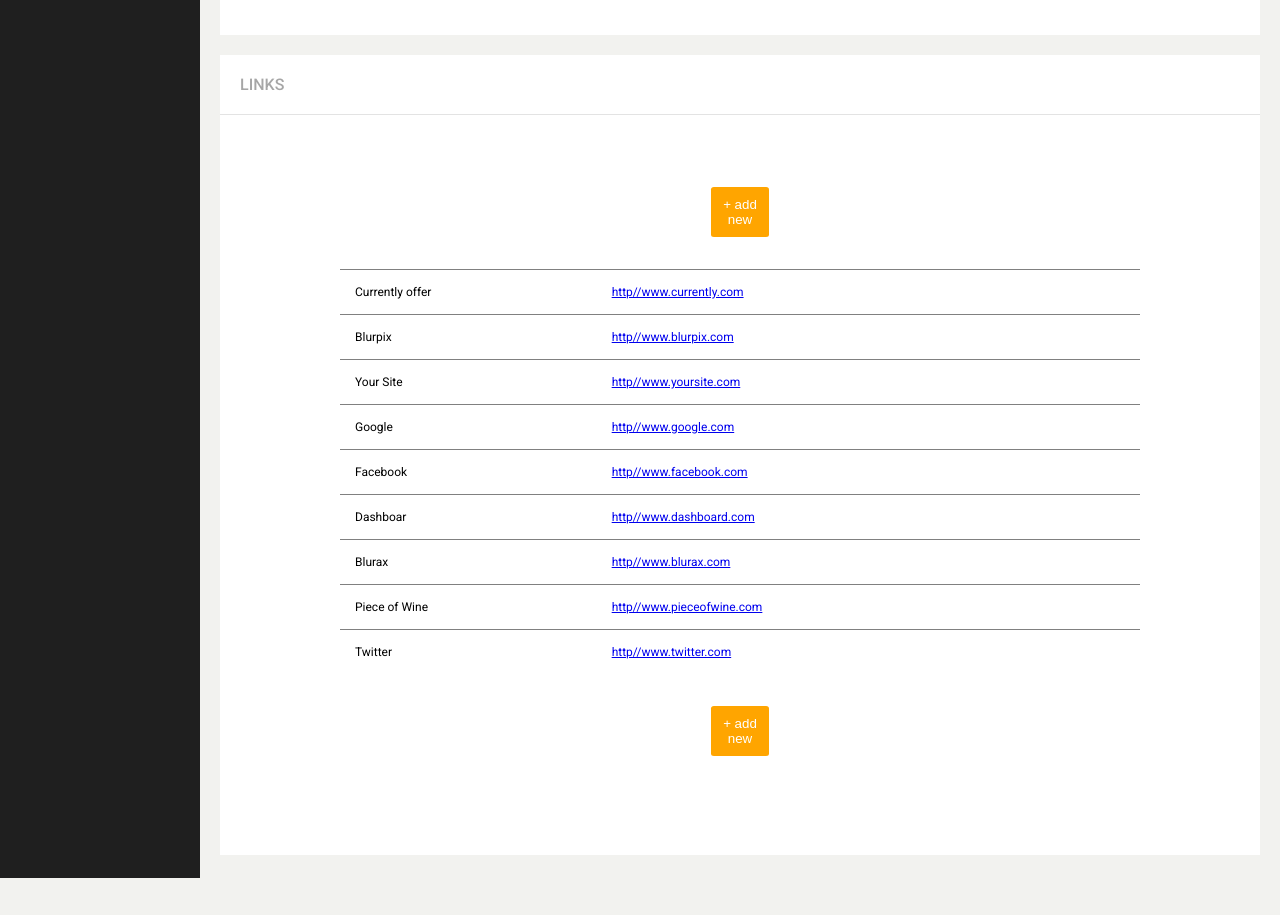
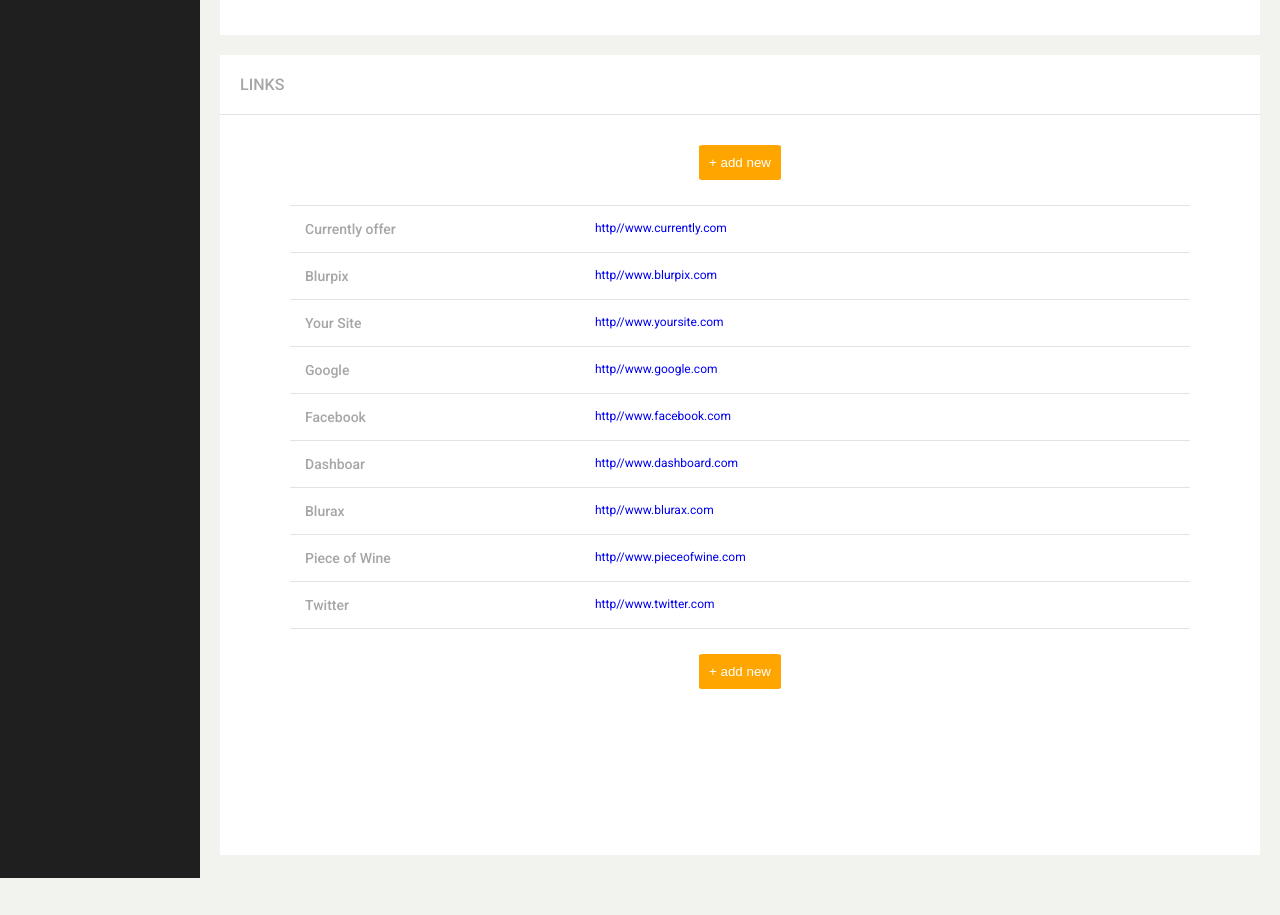
Before and after one commit to dave8git/dashboard-project, a plain HTML site: page index.html in a window 1280 px wide. Shown: the part 842-1757 px from the top of the page. Before the commit the page ends 1720 px from the top, so only its background shows below. Drawn offline with nearby package versions, Linux system fonts and the light colour scheme.

Commit message:
add styles for content-2

```diff
--- a/index.html
+++ b/index.html
@@ -54,7 +54,7 @@
                     <div class="content-grey-line-vertical"></div>
                     <span class="content-date-2">16.05.2016</span><img src="icons/calendar.svg" class="img-icon-cal">
             </div>
-            <button class="display-inline-block content-date-button button-orange"><img src="icons/refresh.svg" class="img-icon-refresh"></button>
+            <button class="display-inline-block content-date-button button-orange content-button-orange-size"><img src="icons/refresh.svg" class="img-icon-refresh"></button>
         </div>
     </div>
         <div class="content-grey-line"></div>
@@ -87,10 +87,10 @@
         <div class="content content-2">
                 <div class="gs">LINKS</div>
                 <div class="content-grey-line"></div>
+                <div class="links-wrapper">
                 <div class="container-2">
-
-                        <div class="text-align-center"><button class="button-orange padding-15-button-orange">+ add new</button></div>
-                        <div class="row padding-normal border-row-btm-top hover-efct flex-links">
+                        <div class="text-align-center"><button class="button-orange margin-bottom-25">+ add new</button></div>
+                        <div class="row padding-normal hover-efct flex-links">
                             <div class="col-4">
                                 <span>Home page</span>
                             </div>
@@ -101,10 +101,10 @@
                                 <img src="icons/links-orange.svg" class="sidebar-img-icon links-orange icon-hidden"><img src="icons/trash.svg" class="sidebar-img-icon icon-trash icon-hidden">
                             </div>
                         </div>
-
-                        <div class="row padding-normal border-row-btm-top hover-efct">
+                        <div class="content-grey-line"></div>
+                        <div class="row padding-normal hover-efct">
                             <div class="col-4 name-to-link-hidden">
-                                <span>Currently offer</span>
+                                <span class="gs-2">Currently offer</span>
                             </div>
                             <div class="col-4">
                                 <span><a href="#" class="no-style-links">http//www.currently.com</a></span>
@@ -113,9 +113,10 @@
                                 <img src="icons/links-orange.svg" class="sidebar-icon-sidebar links-orange"><img src="icons/trash.svg" class="sidebar-img-icon icon-trash">
                             </div>
                         </div>
-                        <div class="row padding-normal border-row-btm-top hover-efct">
+                        <div class="content-grey-line"></div>
+                        <div class="row padding-normal hover-efct">
                             <div class="col-4 name-to-link-hidden">
-                                <span>Blurpix</span>
+                                <span class="gs-2">Blurpix</span>
                             </div>
                             <div class="col-4">
                                 <span><a href="#" class="no-style-links">http//www.blurpix.com</a></span>
@@ -124,9 +125,10 @@
                                 <img src="icons/links-orange.svg" class="sidebar-img-icon links-orange"><img src="icons/trash.svg" class="sidebar-img-icon icon-trash">
                             </div>
                         </div>
-                        <div class="row padding-normal border-row-btm-top hover-efct">
+                        <div class="content-grey-line"></div>
+                        <div class="row padding-normal hover-efct">
                             <div class="col-4 name-to-link-hidden">
-                                <span>Your Site</span>
+                                <span class="gs-2">Your Site</span>
                             </div>
                             <div class="col-4">
                                 <span><a href="#" class="no-style-links">http//www.yoursite.com</a></span>
@@ -135,9 +137,10 @@
                                 <img src="icons/links-orange.svg" class="sidebar-img-icon links-orange"><img src="icons/trash.svg" class="sidebar-img-icon icon-trash">
                             </div>
                         </div>
-                        <div class="row padding-normal border-row-btm-top hover-efct">
+                        <div class="content-grey-line"></div>
+                        <div class="row padding-normal hover-efct">
                             <div class="col-4 name-to-link-hidden">
-                                <span>Google</span>
+                                <span class="gs-2">Google</span>
                             </div>
                             <div class="col-4">
                                 <span><a href="#" class="no-style-links">http//www.google.com</a></span>
@@ -146,9 +149,10 @@
                                 <img src="icons/links-orange.svg" class="sidebar-img-icon links-orange"><img src="icons/trash.svg" class="sidebar-img-icon icon-trash">
                             </div>
                         </div>
-                        <div class="row padding-normal border-row-btm-top hover-efct">
+                        <div class="content-grey-line"></div>
+                        <div class="row padding-normal hover-efct">
                             <div class="col-4 name-to-link-hidden">
-                                <span>Facebook</span>
+                                <span class="gs-2">Facebook</span>
                             </div>
                             <div class="col-4">
                                 <span><a href="#" class="no-style-links">http//www.facebook.com</a></span>
@@ -157,9 +161,10 @@
                                 <img src="icons/links-orange.svg" class="sidebar-img-icon links-orange"><img src="icons/trash.svg" class="sidebar-img-icon icon-trash">
                             </div>
                         </div>
-                        <div class="row padding-normal border-row-btm-top hover-efct">
+                        <div class="content-grey-line"></div>
+                        <div class="row padding-normal hover-efct">
                             <div class="col-4 name-to-link-hidden">
-                                <span>Dashboar</span>
+                                <span class="gs-2">Dashboar</span>
                             </div>
                             <div class="col-4">
                                 <span><a href="#" class="no-style-links">http//www.dashboard.com</a></span>
@@ -168,9 +173,10 @@
                                 <img src="icons/links-orange.svg" class="sidebar-img-icon links-orange"><img src="icons/trash.svg" class="sidebar-img-icon icon-trash">
                             </div>
                         </div>
-                        <div class="row padding-normal border-row-btm-top hover-efct">
+                        <div class="content-grey-line"></div>
+                        <div class="row padding-normal hover-efct">
                             <div class="col-4 name-to-link-hidden">
-                                <span>Blurax</span>
+                                <span class="gs-2">Blurax</span>
                             </div>
                             <div class="col-4">
                                 <span><a href="#" class="no-style-links">http//www.blurax.com</a></span>
@@ -179,9 +185,10 @@
                                 <img src="icons/links-orange.svg" class="sidebar-img-icon links-orange"><img src="icons/trash.svg" class="sidebar-img-icon icon-trash">
                             </div>
                         </div>
-                        <div class="row padding-normal border-row-btm-top hover-efct">
+                        <div class="content-grey-line"></div>
+                        <div class="row padding-normal hover-efct">
                             <div class="col-4 name-to-link-hidden">
-                                <span>Piece of Wine</span>
+                                <span class="gs-2">Piece of Wine</span>
                             </div>
                             <div class="col-4">
                                 <span><a href="#" class="no-style-links">http//www.pieceofwine.com</a></span>
@@ -190,9 +197,10 @@
                                 <img src="icons/links-orange.svg" class="sidebar-img-icon links-orange"><img src="icons/trash.svg" class="sidebar-img-icon icon-trash">
                             </div>
                         </div>
-                        <div class="row padding-normal border-row-btm-top hover-efct">
+                        <div class="content-grey-line"></div>
+                        <div class="row padding-normal hover-efct">
                             <div class="col-4 name-to-link-hidden">
-                                <span>Twitter</span>
+                                <span class="gs-2">Twitter</span>
                             </div>
                             <div class="col-4">
                                 <span><a href="#" class="no-style-links">http//www.twitter.com</a></span>
@@ -201,10 +209,12 @@
                                 <img src="icons/links-orange.svg" class="sidebar-img-icon links-orange"><img src="icons/trash.svg" class="sidebar-img-icon icon-trash">
                             </div>
                         </div>
-                        <div class="text-align-center"><button class="button-orange padding-15-button-orange">+ add new</button></div>
+                        <div class="content-grey-line"></div>
+                        <div class="text-align-center"><button class="button-orange margin-top-25">+ add new</button></div>
+                    </div>
                     </div>
                 </div>
-        </div>
+                </div>
     </section>
     </aside>
     <script src="https://cdnjs.cloudflare.com/ajax/libs/Chart.js/2.7.3/Chart.min.js"></script>
--- a/sass/style.scss
+++ b/sass/style.scss
@@ -35,6 +35,21 @@
 }
 .padding-40 {
     padding: 40px;
+}
+.margin-bottom-40 {
+    margin-bottom: 40px;
+}
+.margin-top-25 {
+    margin-top: 40px;
+}
+.margin-bottom-25 {
+    margin-bottom: 25px;
+}
+.margin-top-25 {
+    margin-top: 25px;
+}
+.no-style-links {
+    text-decoration: none;
 }
 .main-text {
     color: #a6a6a6;
@@ -310,13 +325,14 @@
                 padding: 10px;
                 color: #fff;
                 display: inline-block;
-                -ms-flex-pack: center;
                 justify-content: center;
                 border: none;
+            }
+            .content-button-orange-size {
+                width: 58px;
                 margin-top: 32px;
                 margin-bottom: 32px;
-                width: 58px;
-            }
+              }
             .container-stat-section {
                 width: calc(100% - 200px);
                 margin: 0 auto;
@@ -496,8 +512,16 @@
         height: 16px;
     }
     .container-2 {
-        max-width: 800px;
+        max-width: 900px;
         margin: 0 auto;
-        padding-top: 40px;
+        padding-top: 30px;
         font-size: 12px;
     }
+    .links-wrapper {
+        height: 100%;
+    }
+    .gs-2 {
+        color: #a6a6a6;
+        font-weight: 500;
+        font-size: 14px;
+    }
```
Also changed, not shown: css/style.css, 1 other file.
